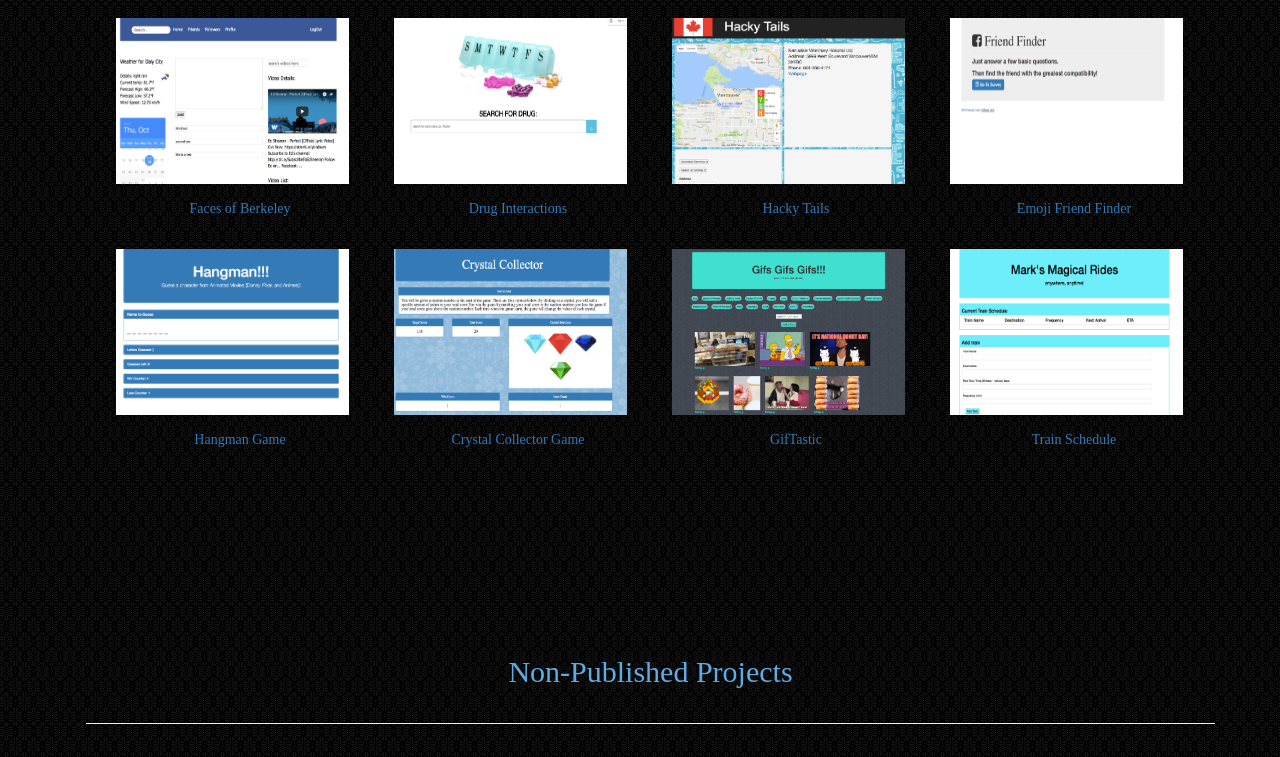
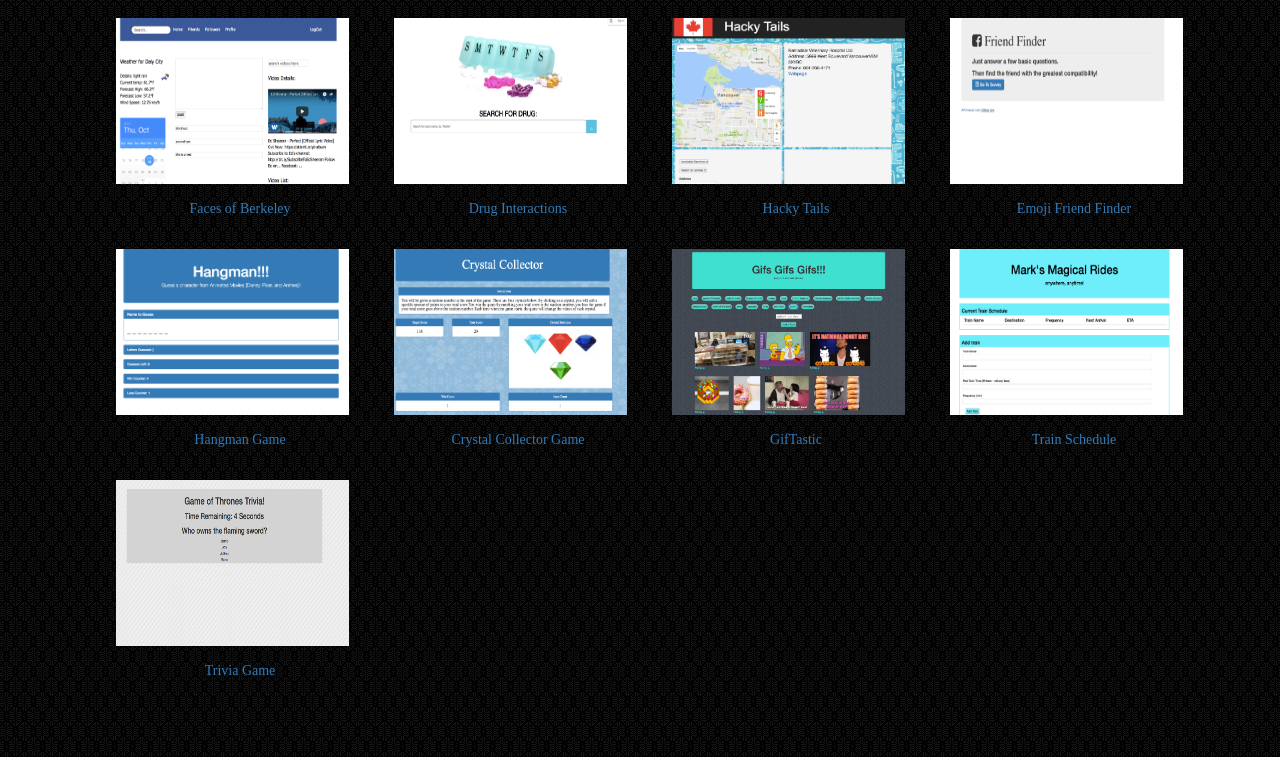
Before and after one commit to marktvbui/MarkBui.me, a plain HTML site: page portfolio.html in a window 1280 px wide. Shown: the part 298-1055 px from the top of the page. Drawn offline with nearby package versions, Linux system fonts and the light colour scheme; a web font is replaced by a local one.

Commit message:
added trivia game to portfolio page

```diff
--- a/portfolio.html
+++ b/portfolio.html
@@ -63,6 +63,9 @@
           <div class="port-div">
             <a href="https://marktvbui.github.io/TrainSchedule/" target="_blank"><img class="port-imgs" src="assets/images/train.png" alt=""></a><a href="https://github.com/marktvbui/TrainSchedule" target="_blank"><br>Train Schedule</a><br>
           </div>
+          <div class="port-div">
+            <a href="https://marktvbui.github.io/TriviaGame/" target="_blank"><img class="port-imgs" src="assets/images/trivia.png" alt=""></a><a href="https://github.com/marktvbui/TriviaGame" target="_blank"><br>Trivia Game</a><br>
+          </div>
         </div>
       </section>
 
```
Also changed, not shown: assets/images/trivia.png (added), 3 other files.
